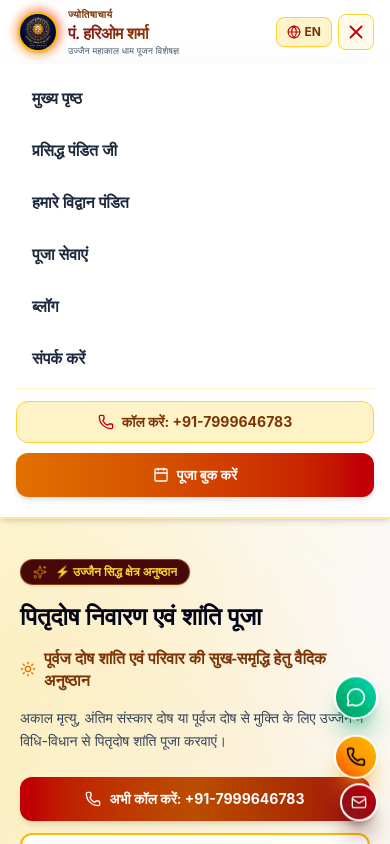
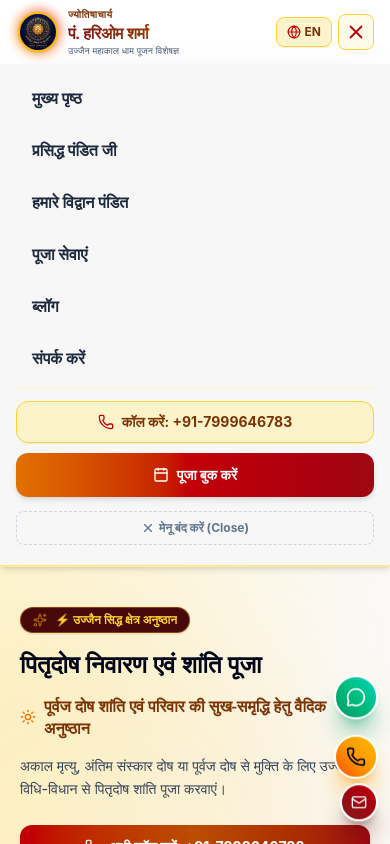
Before and after one commit to Amanverma45/jyotish, a React (Vite) app: page / in a window 390 px wide. Both pictures are taken after a click on the button "Toggle Navigation Menu". Shown: the top 844 px of the page. Built offline with nearby package versions, Linux system fonts and the light colour scheme; a web font is replaced by a local one.

Commit message:
feat: blur background on mobile menu open and enable click-outside to close menu

```diff
--- a/src/component/navbar.jsx
+++ b/src/component/navbar.jsx
@@ -165,54 +165,54 @@ const Navbar = () => {
       {/* Mobile Drawer & Click-Outside Backdrop */}
       {isOpen && (
         <>
-          {/* Click Outside Backdrop Overlay */}
+          {/* Click Outside Backdrop Overlay with Main Page Blur */}
           <div
             onClick={() => setIsOpen(false)}
-            className="fixed inset-0 top-16 sm:top-22 bg-slate-950/60 backdrop-blur-xs z-30 lg:hidden animate-fadeIn"
+            className="fixed inset-0 top-16 sm:top-22 bg-slate-950/60 backdrop-blur-md z-30 lg:hidden transition-opacity animate-fadeIn cursor-pointer"
             aria-hidden="true"
           />
 
           {/* Mobile Drawer Content */}
-          <div className="relative z-40 lg:hidden bg-white border-b border-amber-200 px-4 pt-3 pb-5 space-y-2 animate-fadeIn shadow-2xl">
+          <div className="relative z-40 lg:hidden bg-white/95 backdrop-blur-xl border-b border-amber-200 px-4 pt-3 pb-5 space-y-2 animate-fadeIn shadow-2xl">
             <NavLink
               to="/"
               onClick={() => setIsOpen(false)}
-              className="block px-4 py-2.5 rounded-lg text-base font-semibold text-slate-800 hover:text-red-700 hover:bg-amber-50"
+              className="block px-4 py-2.5 rounded-xl text-base font-bold text-slate-800 hover:text-red-700 hover:bg-amber-50/80 transition-colors"
             >
               {t?.nav?.home}
             </NavLink>
             <NavLink
               to="/about"
               onClick={() => setIsOpen(false)}
-              className="block px-4 py-2.5 rounded-lg text-base font-semibold text-slate-800 hover:text-red-700 hover:bg-amber-50"
+              className="block px-4 py-2.5 rounded-xl text-base font-bold text-slate-800 hover:text-red-700 hover:bg-amber-50/80 transition-colors"
             >
               {t?.nav?.famousPandit}
             </NavLink>
             <NavLink
               to="/panditji"
               onClick={() => setIsOpen(false)}
-              className="block px-4 py-2.5 rounded-lg text-base font-semibold text-slate-800 hover:text-red-700 hover:bg-amber-50"
+              className="block px-4 py-2.5 rounded-xl text-base font-bold text-slate-800 hover:text-red-700 hover:bg-amber-50/80 transition-colors"
             >
               {t?.nav?.ourTeam}
             </NavLink>
             <NavLink
               to="/services"
               onClick={() => setIsOpen(false)}
-              className="block px-4 py-2.5 rounded-lg text-base font-semibold text-slate-800 hover:text-red-700 hover:bg-amber-50"
+              className="block px-4 py-2.5 rounded-xl text-base font-bold text-slate-800 hover:text-red-700 hover:bg-amber-50/80 transition-colors"
             >
               {t?.nav?.pujaServices}
             </NavLink>
             <NavLink
               to="/services"
               onClick={() => setIsOpen(false)}
-              className="block px-4 py-2.5 rounded-lg text-base font-semibold text-slate-800 hover:text-red-700 hover:bg-amber-50"
+              className="block px-4 py-2.5 rounded-xl text-base font-bold text-slate-800 hover:text-red-700 hover:bg-amber-50/80 transition-colors"
             >
               {t?.nav?.blog}
             </NavLink>
             <NavLink
               to="/contact"
               onClick={() => setIsOpen(false)}
-              className="block px-4 py-2.5 rounded-lg text-base font-semibold text-slate-800 hover:text-red-700 hover:bg-amber-50"
+              className="block px-4 py-2.5 rounded-xl text-base font-bold text-slate-800 hover:text-red-700 hover:bg-amber-50/80 transition-colors"
             >
               {t?.nav?.contact}
             </NavLink>
@@ -220,7 +220,7 @@ const Navbar = () => {
             <div className="pt-3 border-t border-amber-100 flex flex-col gap-2.5">
               <a
                 href="tel:+917999646783"
-                className="w-full text-center py-2.5 bg-amber-100 border border-amber-300 text-amber-900 font-bold rounded-xl flex items-center justify-center gap-2 text-sm"
+                className="w-full text-center py-2.5 bg-amber-100/90 border border-amber-300 text-amber-900 font-bold rounded-xl flex items-center justify-center gap-2 text-sm shadow-2xs active:scale-[0.98] transition-transform"
               >
                 <Phone className="w-4 h-4 text-red-700" />
                 <span>{lang === 'hi' ? "कॉल करें: +91-7999646783" : "Call Now: +91-7999646783"}</span>
@@ -229,11 +229,20 @@ const Navbar = () => {
               <Link
                 to="/kundli"
                 onClick={() => setIsOpen(false)}
-                className="w-full text-center py-3 bg-gradient-to-r from-amber-600 to-red-700 text-white font-bold rounded-xl shadow-md text-sm flex items-center justify-center gap-2"
+                className="w-full text-center py-3 bg-gradient-to-r from-amber-600 via-red-700 to-red-800 text-white font-bold rounded-xl shadow-md text-sm flex items-center justify-center gap-2 active:scale-[0.98] transition-transform"
               >
                 <Calendar className="w-4 h-4" />
                 <span>{t?.nav?.bookNow || (lang === 'hi' ? "पूजा बुक करें" : "Book Puja")}</span>
               </Link>
+
+              {/* End of Menu Close Button */}
+              <button
+                onClick={() => setIsOpen(false)}
+                className="w-full py-2 mt-1 text-center text-xs font-bold text-slate-500 hover:text-red-700 hover:bg-slate-100 rounded-lg flex items-center justify-center gap-1 transition-colors border border-dashed border-slate-300"
+              >
+                <X className="w-3.5 h-3.5" />
+                <span>{lang === 'hi' ? "मेनू बंद करें (Close)" : "Close Menu"}</span>
+              </button>
             </div>
           </div>
         </>
```
